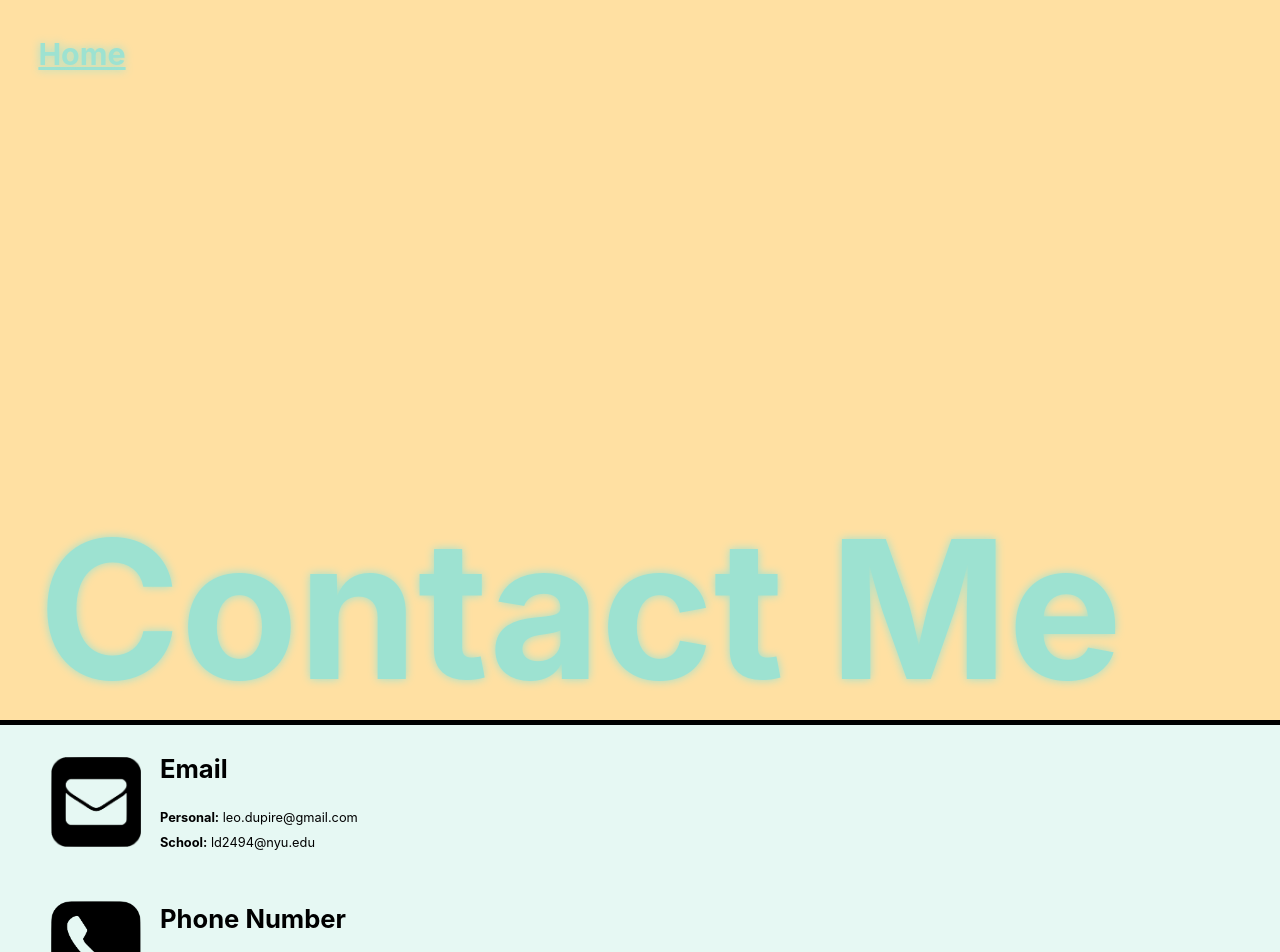
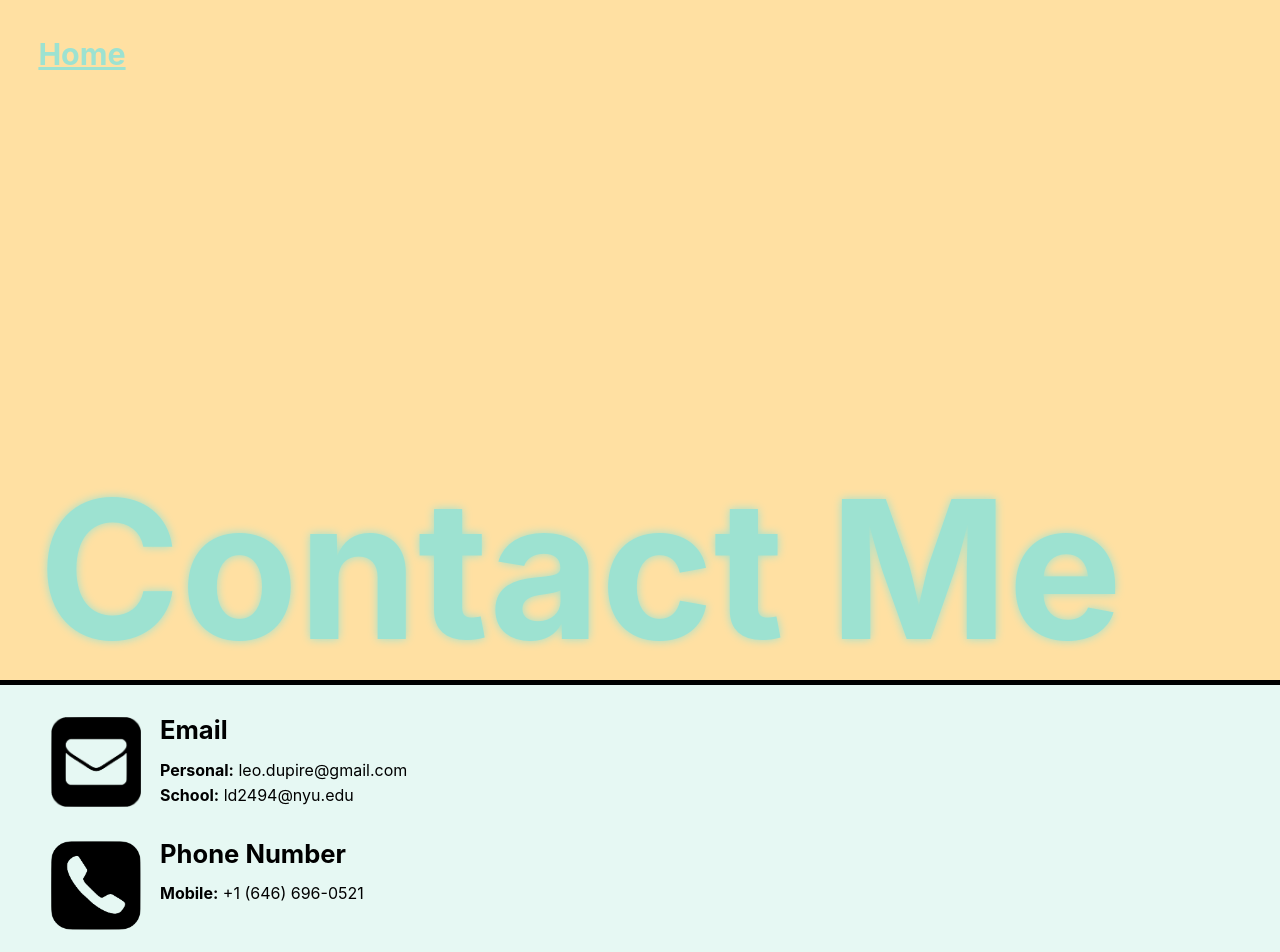
Before and after one commit to leodup/leo-dupire-react-app, a React (Create React App) app: page /contactme in a window 1280 px wide. Shown: the top 952 px of the page. Built offline with nearby package versions, Linux system fonts and the light colour scheme.

Commit message:
Fixed Contact Me stuff

```diff
--- a/src/ContactMe.css
+++ b/src/ContactMe.css
@@ -1,5 +1,5 @@
 :root {
-    --animation-height: 90vh;
+    --animation-height: 85vh;
     --light-beige: rgb(255, 224, 162);
     --light-brown: rgb(255, 190, 120);
     --light-green: rgb(216, 255, 216);
@@ -17,7 +17,8 @@
 
 h2#Contact {
     position: relative;
-    font-size: 2vw;
+    font-size: max(2vw, 2vh);
+    margin: 0;
 }
 
 .Symbol {
@@ -25,23 +26,21 @@ h2#Contact {
 }
 
 .contactIcon {
-    padding-top: 2.5vw;
-    height: 7vw;
+    padding-top: max(2.5vw, 2.5vh);
+    height: max(7vw, 7vh);
 }
 
-.ContactInfoEmail {
-    margin-top: 0.5vw;
-    padding-left: 1.5vw;
-}
-
-.ContactInfoOther {
-    margin-top: 1vw;
+.ContactInfo {
+    margin-top: max(2.25vw, 2.25vh);
     padding-left: 1.5vw;
 }
 
 p.Contact {
-    font-size: 1vw;
-    line-height: 2vw;
+    font-size: max(1.25vw, 1.25vh);
+    padding-top: max(1vw, 1vh);
+    line-height: max(2vw, 2vh);
+    margin: 0;
+    text-decoration: none;
 }
 
 .HomeLinkContact {
@@ -64,7 +63,6 @@ p.Contact {
 @media (prefers-reduced-motion: no-preference) {
     #HomeLinkContact {
         text-decoration: underline;
-        text-shadow: 0 0 10px;
         animation: TextAnimation1;
         animation-duration: 30s;
         animation-iteration-count: infinite;
@@ -111,7 +109,7 @@ p.Contact {
         position: relative;
         z-index: 2;
         margin: 0;
-        top: calc(85vh - 7.5vw);
+        top: calc(80vh - 7.5vw);
         height: 4vw;
         line-height: 4vw;
         left: 3vw;
@@ -262,7 +260,7 @@ p.Contact {
 
     70% {
         z-index: 1;
-        background-color: brown;
+        background-color: transparent;
         height: 0%;
         width: 0%;
         top: 0%;
--- a/src/ContactMe.js
+++ b/src/ContactMe.js
@@ -25,7 +25,7 @@ const ContactMe = () => {
                         src={Email}
                         alt="Email"
                     />
-                    <div className="ContactInfoEmail">
+                    <div className="ContactInfo">
                         <h2 id="Contact">Email</h2>
                         <p className="Contact">
                             <b>Personal:</b> leo.dupire@gmail.com <br></br>
@@ -39,7 +39,7 @@ const ContactMe = () => {
                         src={Phone}
                         alt="Phone"
                     />
-                    <div className="ContactInfoOther">
+                    <div className="ContactInfo">
                         <h2 id="Contact">Phone Number</h2>
                         <p className="Contact">
                             <b>Mobile:</b> +1 (646) 696-0521 <br></br>
@@ -52,10 +52,10 @@ const ContactMe = () => {
                         src={LinkedIn}
                         alt="LinkedIn"
                     />
-                    <div className="ContactInfoOther">
+                    <div className="ContactInfo">
                         <h2 id="Contact">LinkedIn</h2>
                         <p className="Contact">
-                            <b>Profile:</b> <a href="linkedin.com/in/léo-dupire-47387a183">linkedin.com/in/léo-dupire-47387a183</a><br></br>
+                            <b>Profile:</b> <a target="_blank" href="https://www.linkedin.com/in/léo-dupire-47387a183">linkedin.com/in/léo-dupire-47387a183</a><br></br>
                         </p>
                     </div>
                 </div>
```
